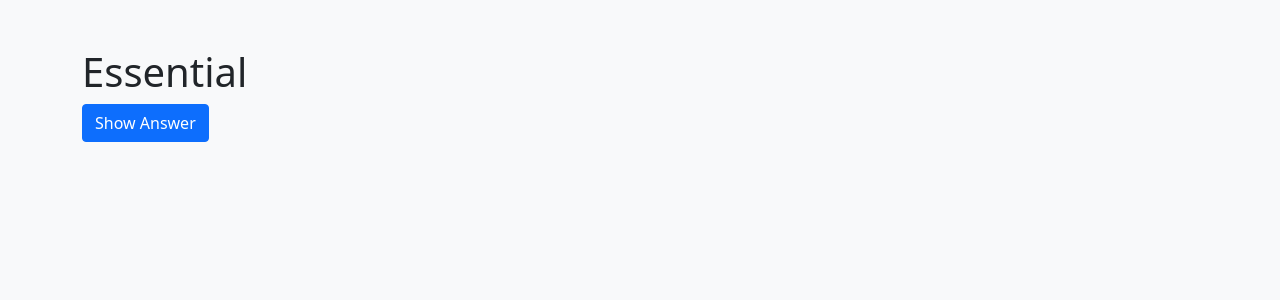
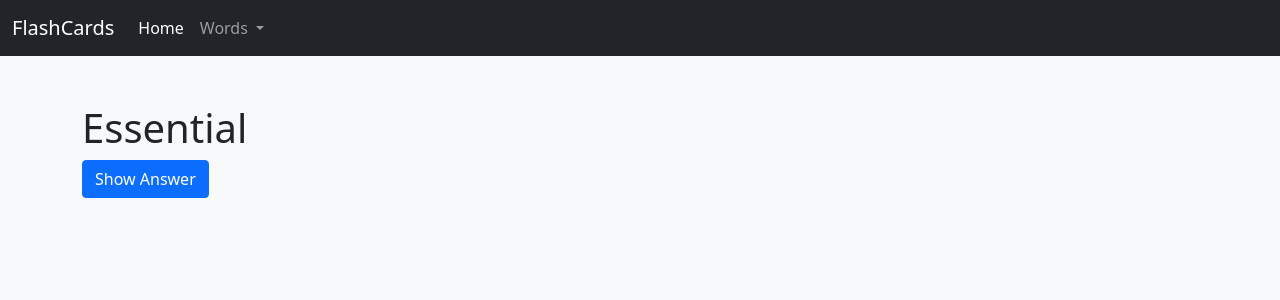
Before and after one commit to shahramsss/flash_card_api, a Django app: page /cardsdetails/1/ in a window 1280 px wide. Shown: the top 300 px of the page. Run offline with Django 5.2, Linux system fonts and the light colour scheme; data comes from the database, SQL or seed files in the repository; both versions use the stored data as it was before the commit.

Commit message:
add HomeView page

```diff
--- a/home/models.py
+++ b/home/models.py
@@ -8,7 +8,6 @@ class FlashCard(models.Model):
     rate = models.SmallIntegerField(default=0)
     last_reply = models.BooleanField(default=False)
     created_at = models.DateField(auto_now_add=True)
-    answer = models.BooleanField(default=False  )
     next_review_date = models.DateField()
 
     def __str__(self):
--- a/home/urls.py
+++ b/home/urls.py
@@ -21,6 +21,7 @@ from .views import *
 
 app_name = "home"
 urlpatterns = [
+    path("home/" ,HomeView.as_view(),name="home"),
     path("homeapi/", Home.as_view(), name="homeapi"),
     path("wordapi/<int:pk>/", Word.as_view(), name="word"),
     path("cards/" ,CardsView.as_view(),name="cards"),
--- a/home/views.py
+++ b/home/views.py
@@ -1,4 +1,4 @@
-from django.shortcuts import render
+from django.shortcuts import render , redirect
 from rest_framework.views import APIView
 from .models import FlashCard
 from .serializers import FlashCardSerializer
@@ -8,7 +8,7 @@ from rest_framework.exceptions import NotFound
 from rest_framework.exceptions import ValidationError
 from datetime import timedelta, date
 from django.views import View
-from django.utils.timezone import now
+from django.db.models import Q
 
 
 class Home(APIView):
@@ -88,32 +88,43 @@ class Word(APIView):
         )
 
 
-
 class CardsView(View):
-    def get(self , request):
+    def get(self, request):
         cards = FlashCard.objects.all()
-        return render(request ,'home/cards.html',{'cards':cards})
+        return render(request, "home/cards.html", {"cards": cards})
 
     def post(self, request):
-        answers = request.POST.getlist('')
+        answers = request.POST.getlist("")
         # حالا می‌توانید پاسخ‌ها را بررسی کرده و ذخیره کنید
         print(answers)
         for card_id, answer in answers:
-            print(card_id , ": ",answer )
+            print(card_id, ": ", answer)
 
         cards = FlashCard.objects.all()
-        return render(request ,'home/cards.html',{'cards':cards})
+        return render(request, "home/cards.html", {"cards": cards})
 
 
 class CardDetialsView(View):
-    def get(self , request  , id ):
-        card= FlashCard.objects.get(id = id)
-        return render(request ,'home/card_details.html',{'card':card})
+    def get(self, request, id):
+        card = FlashCard.objects.get(id=id)
+        return render(request, "home/card_details.html", {"card": card})
 
-    def post(self , request , id ):
-        req = request.POST.get('answer')
-        print(req)
-        user_answer = request.POST.get('answer')  # دریافت پاسخ کاربر
-        print(f"User's answer: {user_answer}")  # چاپ پاسخ کاربر
-        card= FlashCard.objects.get(id = id)
-        return render(request ,'home/card_details.html',{'card':card})
+    def post(self, request, id):
+        user_answer = request.POST.get("answer")
+        card = FlashCard.objects.get(id=id)
+        if user_answer == "yes":
+            card.last_reply = True
+            card.rate += 1
+            card.next_review_date = date.today() + timedelta(days=1)
+        elif user_answer == "no":
+            card.last_reply = False
+            card.next_review_date = date.today() + timedelta(days=1)
+        card.save()
+
+        return redirect("home:home")
+
+
+class HomeView(View):
+    def get(self, request):
+        cards = FlashCard.objects.filter(next_review_date__lte=date.today())
+        return render(request, "home/home.html", {"cards": cards})
--- a/templates/base.html
+++ b/templates/base.html
@@ -14,7 +14,9 @@
     <title>{% block title %}{% endblock title %}</title>
   </head>
   <body class="bg-light">
+    {% include "navbar.html" %}
     <div class="container mt-5">
+
 
       {% block content %}
       {% endblock content %}
--- /dev/null
+++ b/templates/navbar.html
@@ -0,0 +1,33 @@
+<nav class="navbar navbar-expand-lg navbar-dark bg-dark">
+    <div class="container-fluid">
+      <a class="navbar-brand" href="#">FlashCards</a>
+      <button class="navbar-toggler" type="button" data-bs-toggle="collapse" data-bs-target="#navbarNavDropdown" aria-controls="navbarNavDropdown" aria-expanded="false" aria-label="Toggle navigation">
+        <span class="navbar-toggler-icon"></span>
+      </button>
+      <div class="collapse navbar-collapse" id="navbarNavDropdown">
+        <ul class="navbar-nav">
+          <li class="nav-item">
+            <a class="nav-link active" aria-current="page" href="{% url 'home:home' %}">Home</a>
+          </li>
+          <li class="nav-item dropdown">
+            <a class="nav-link dropdown-toggle" href="#" id="navbarDropdownMenuLink" role="button" data-bs-toggle="dropdown" aria-expanded="false">
+              Words
+            </a>
+            <ul class="dropdown-menu" aria-labelledby="navbarDropdownMenuLink">
+              {% if cards %}
+                {% for card in cards %}
+                  <li>
+                    <a class="dropdown-item" href="{% url 'home:cardsdetails' card.id %}">{{ card.word }}</a>
+                  </li>
+                {% endfor %}
+              {% else %}
+                <li>
+                  <a class="dropdown-item text-muted" href="#">No words available</a>
+                </li>
+              {% endif %}
+            </ul>
+          </li>
+        </ul>
+      </div>
+    </div>
+  </nav>
```
Also changed, not shown: home/templates/home/home.html (added, +18 -0 lines), db.sqlite3, home/migrations/0003_remove_flashcard_answer.py (added).
